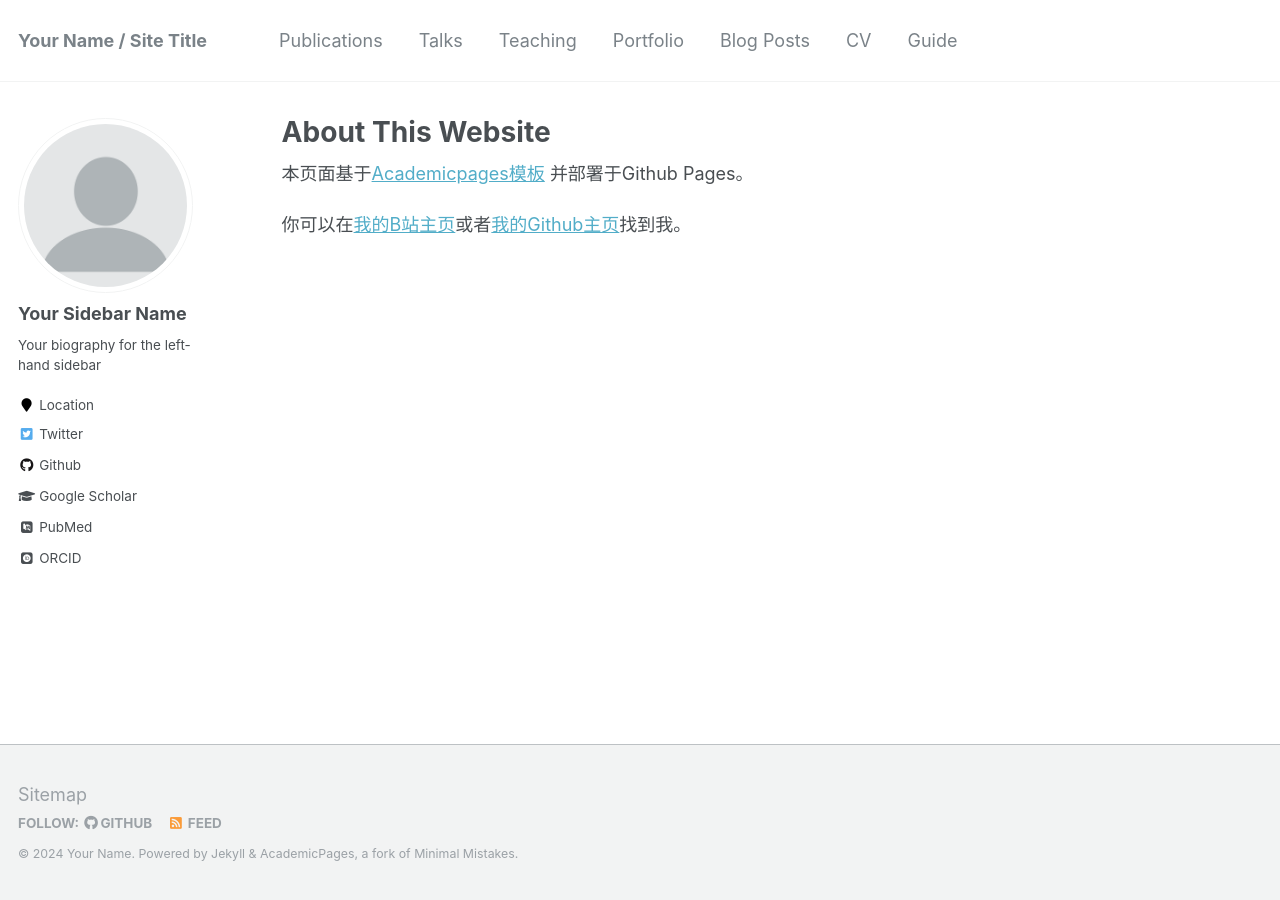
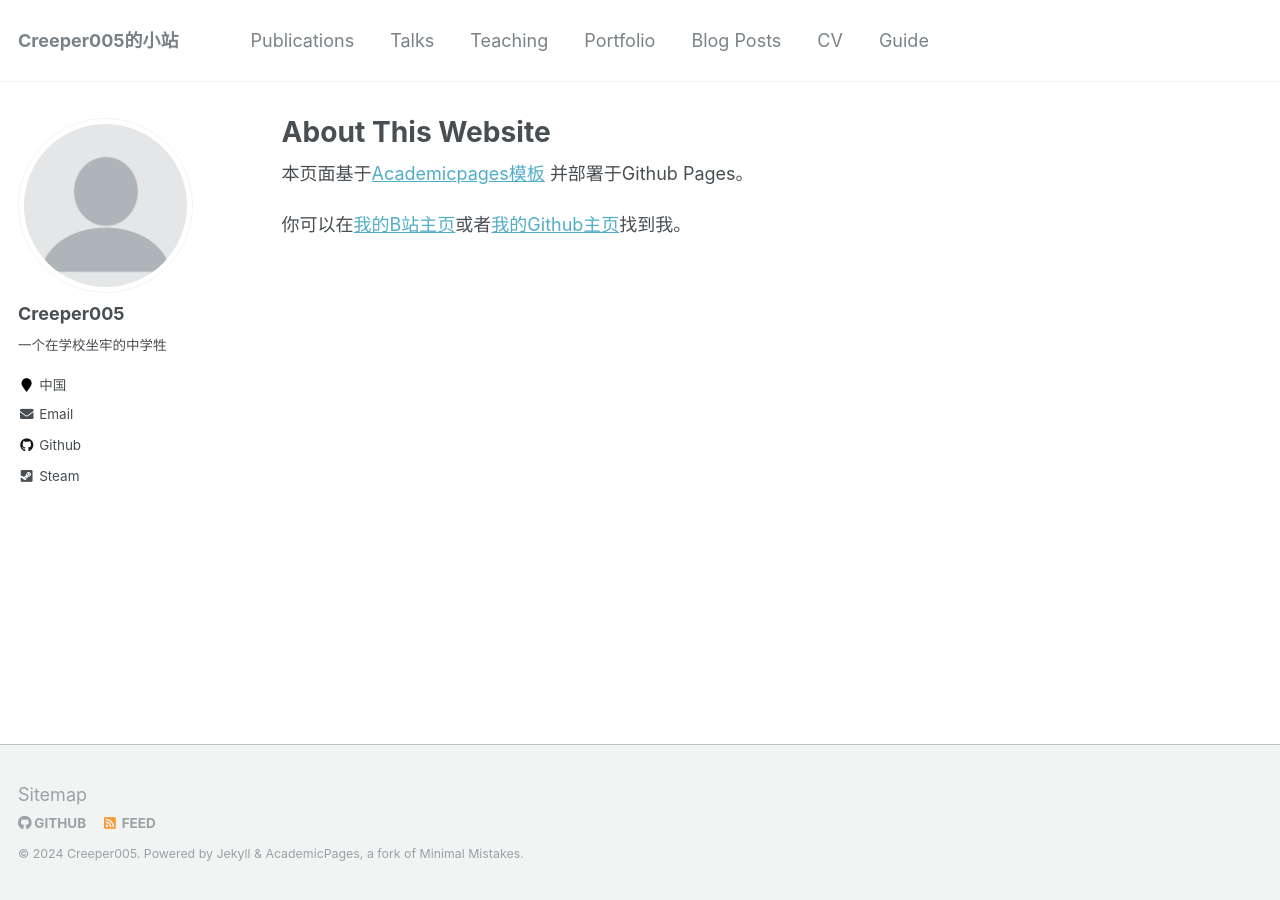
Before and after one commit to Creeper005bili/creeper005bili.github.io, a Jekyll site: the page built from _pages/about.md, in a window 1280 px wide. Built offline with Jekyll 4.4.1, drawn with Linux system fonts in a browser that asks for light colours; some web fonts are replaced.

Commit message:
Add files via upload

```diff
--- a/_config.yml
+++ b/_config.yml
@@ -6,14 +6,14 @@
 # `jekyll serve`. If you change this file, please restart the server process.
 
 # Site Settings
-locale                   : "en-US"
-title                    : "Your Name / Site Title"
+locale                   : "zh-CN"
+title                    : "Creeper005的小站"
 title_separator          : "-"
-name                     : &name "Your Name"
+name                     : &name "Creeper005"
 description              : &description "personal description"
-url                      : https://academicpages.github.io # the base hostname & protocol for your site e.g. "https://mmistakes.github.io"
+url                      : https://creeper005bili.github.io # the base hostname & protocol for your site e.g. "https://mmistakes.github.io"
 baseurl                  : "" # the subpath of your site, e.g. "/blog"
-repository               : "academicpages/academicpages.github.io"
+repository               : "creeper005bili/creeper005bili.github.io"
 teaser                   :  # filename of teaser fallback teaser image placed in /images/, .e.g. "500x300.png"
 breadcrumbs              : false # true, false (default)
 words_per_minute         : 160
@@ -80,15 +80,15 @@ analytics:
 
 # Site Author
 author:
-  name             : "Your Sidebar Name"
+  name             : "Creeper005"
   avatar           : "profile.png"
-  bio              : "Your biography for the left-hand sidebar"
-  location         : "Location"
+  bio              : "一个在学校坐牢的中学牲"
+  location         : "中国"
   employer         :
-  pubmed           : "https://www.ncbi.nlm.nih.gov/pubmed/?term=john+snow"
-  googlescholar    : "https://scholar.google.com/citations?user=PS_CX0AAAAAJ"         # Update with the correct link to your profile
-  email            :
-  researchgate     :  # example: "https://www.researchgate.net/profile/yourprofile"
+  pubmed           :
+  googlescholar    : # Update with the correct link to your profile
+  email            : "creeper005_bili@outlook.com"
+  researchgate     :
   uri              :
   bitbucket        :
   codepen          :
@@ -96,20 +96,20 @@ author:
   flickr           :
   facebook         :
   foursquare       :
-  github           : "academicpages"
+  github           : "creeper005bili"
   google_plus      :
   keybase          :
   instagram        :
-  impactstory      : #"https://profiles.impactstory.org/u/xxxx-xxxx-xxxx-xxxx"
+  impactstory      :
   lastfm           :
   linkedin         :
-  orcid            : "http://orcid.org/yourorcidurl"
+  orcid            :
   pinterest        :
   soundcloud       :
-  stackoverflow    : # http://stackoverflow.com/users/123456/username
-  steam            :
+  stackoverflow    :
+  steam            : "https://steamcommunity.com/profiles/76561199172827286"
   tumblr           :
-  twitter          : "replacethistwitterhandle"
+  twitter          :
   vine             :
   weibo            :
   xing             :
```
